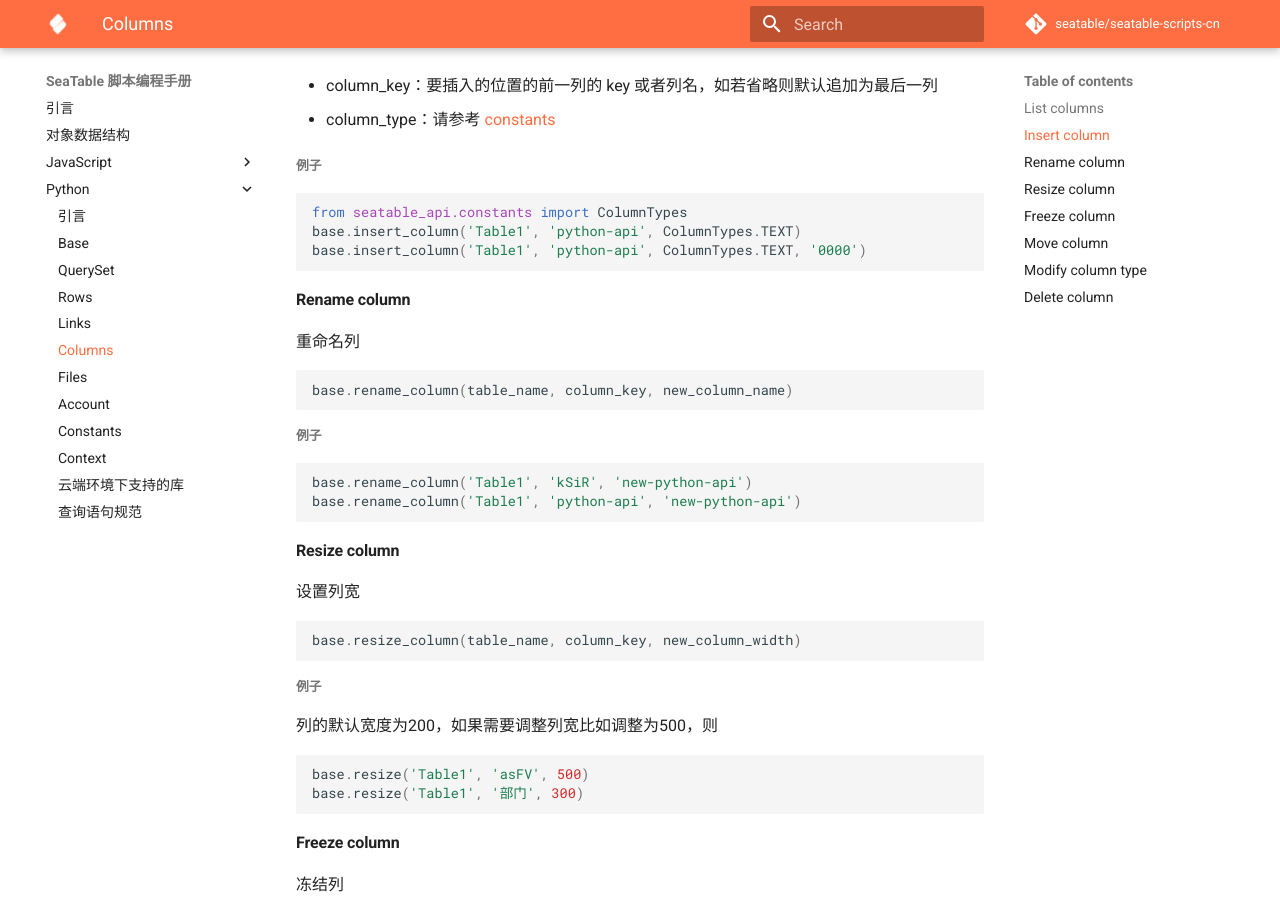
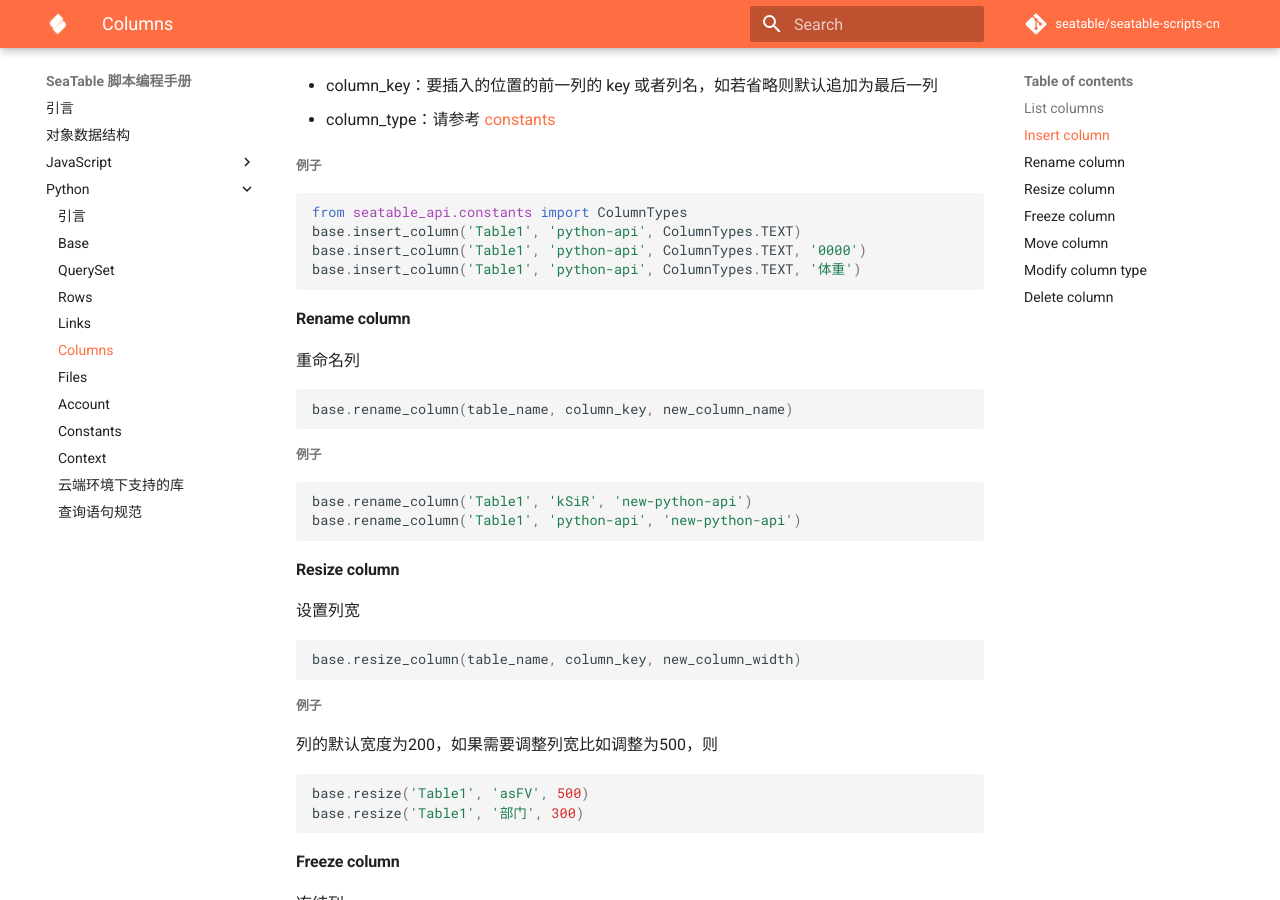
Before and after one commit to seatable/seatable-scripts-cn, an MkDocs documentation site: the page built from manual/python/columns.md, in a window 1280 px wide and 900 px high, scrolled down 546 px. Built offline with MkDocs 1.6.1 and Material for MkDocs 9.7.7, drawn with Linux system fonts in a browser that asks for light colours; comment, search, counter and statistics services are not loaded.

Commit message:
Update columns.md

````diff
--- a/manual/python/columns.md
+++ b/manual/python/columns.md
@@ -35,6 +35,7 @@ base.insert_column(table_name, column_name, column_type, column_key=None)
 from seatable_api.constants import ColumnTypes
 base.insert_column('Table1', 'python-api', ColumnTypes.TEXT)
 base.insert_column('Table1', 'python-api', ColumnTypes.TEXT, '0000')
+base.insert_column('Table1', 'python-api', ColumnTypes.TEXT, '体重')
 ```
 
 #### Rename column
````
